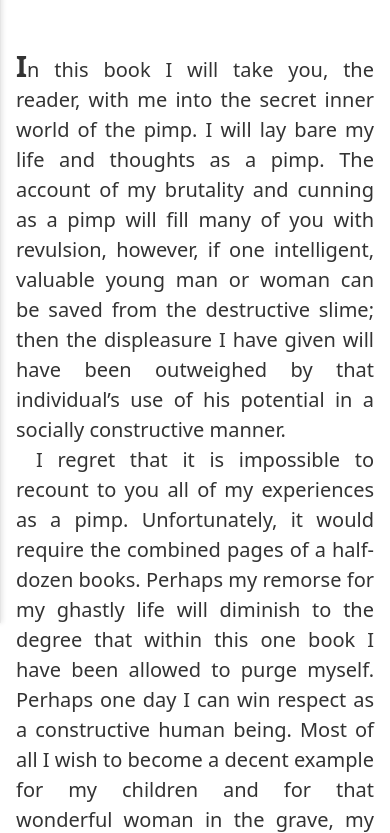
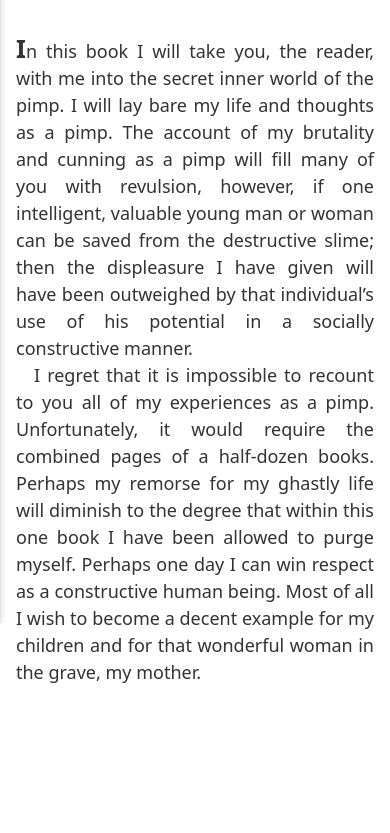
Before and after one commit to AndriiHavr/Pimp-The-story-of-my-life-, a website: page pimp/src/book/preface.html in a window 390 px wide. Shown: the part 221-1054 px from the top of the page. After the commit the page ends 927 px from the top, so only its background shows below. Drawn offline with Linux system fonts and the light colour scheme.

Commit message:
changed the font-size for mobile

```diff
--- a/pimp/src/assets/css/navigation.css
+++ b/pimp/src/assets/css/navigation.css
@@ -410,7 +410,7 @@ body {
 /* Портретний режим на мобільних: трохи більший основний шрифт для зручного читання */
 @media (max-width: 900px) and (orientation: portrait) {
   body {
-    font-size: 20px
+    font-size: 18px;
   }
 }
 
```
